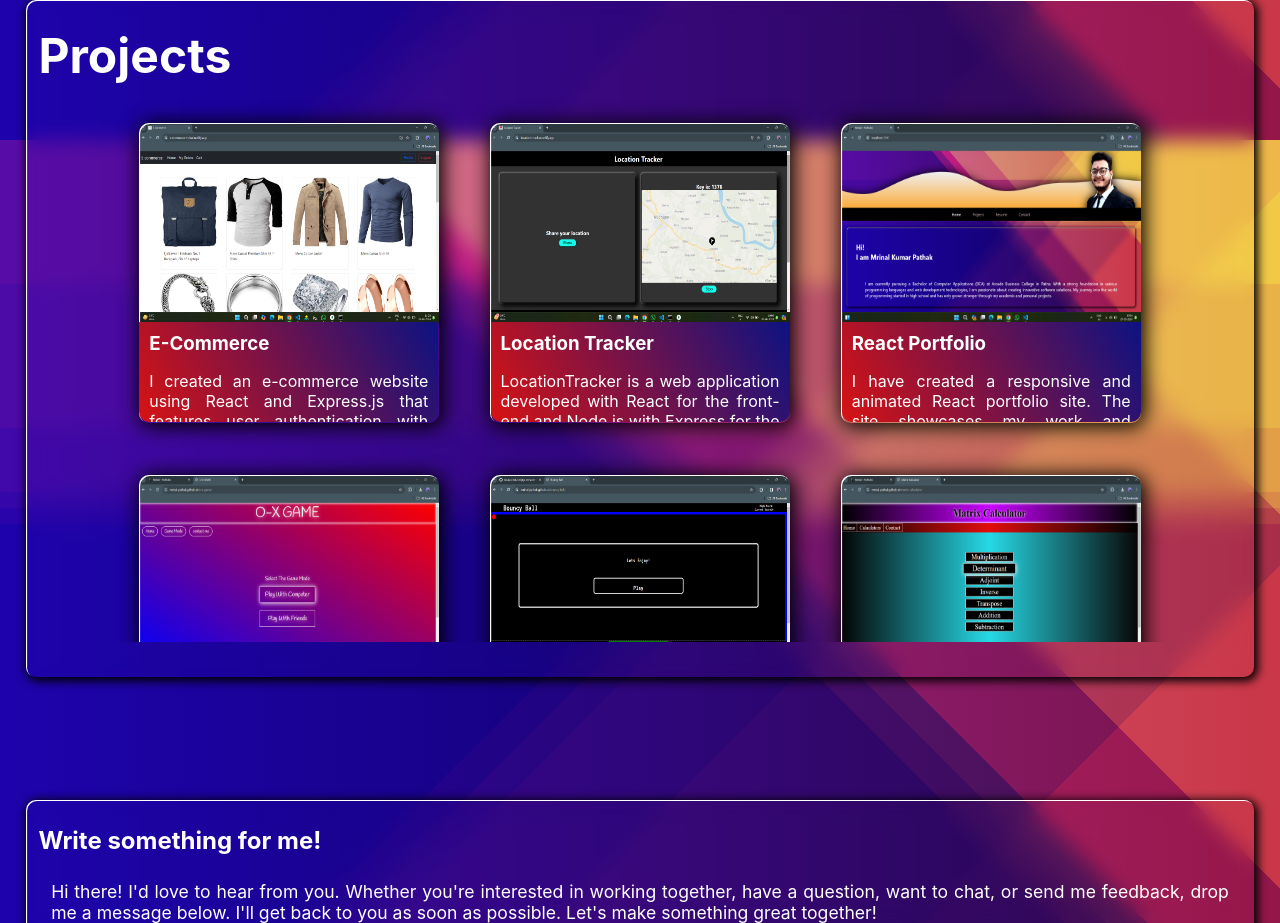
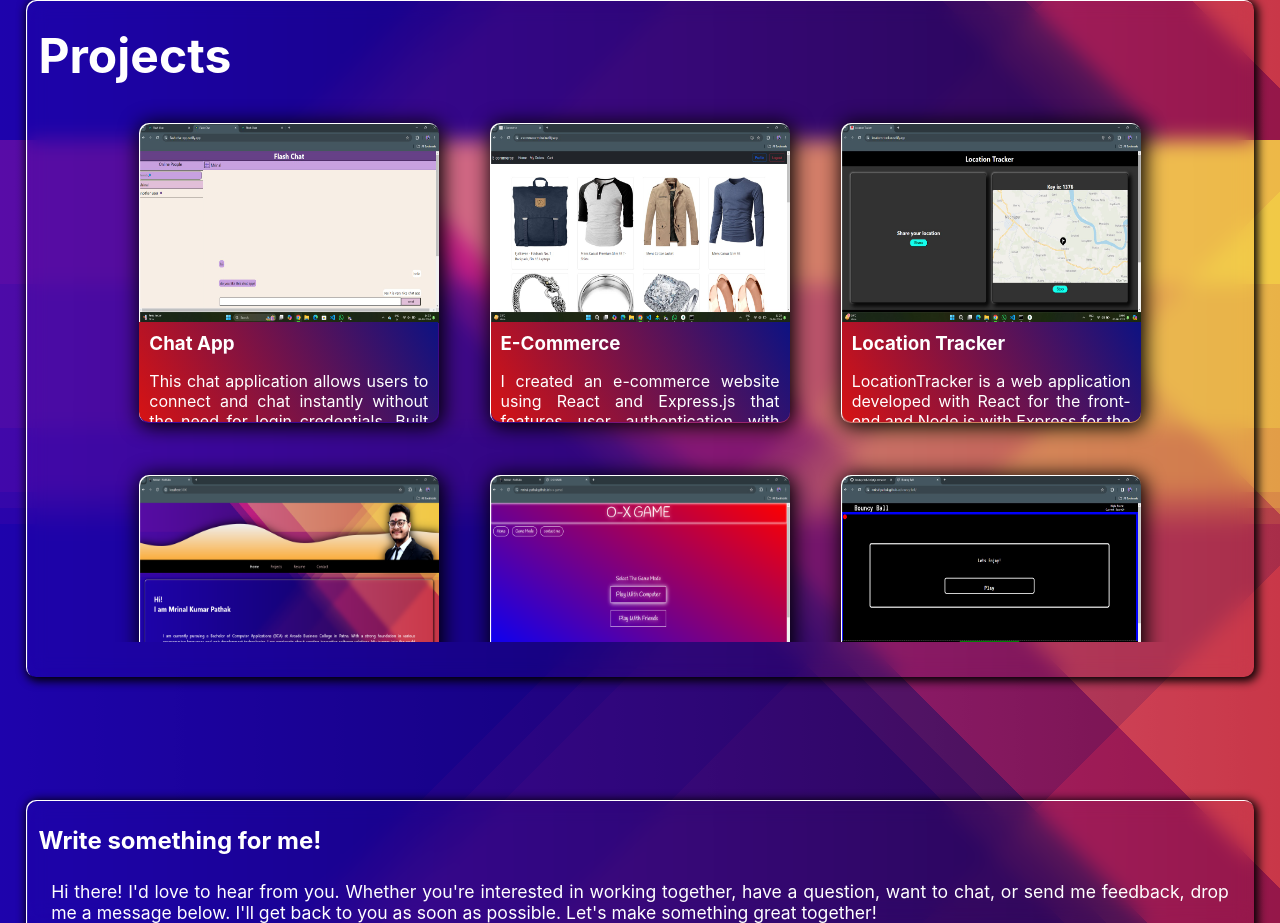
Before and after one commit to Mrinal-Pathak/React-Portfolio, a React (Create React App) app: page / in a window 1280 px wide. Shown: the part 1460-2383 px from the top of the page. Built offline with nearby package versions, Linux system fonts and the light colour scheme; no server answers.

Commit message:
adding new project

```diff
--- a/src/component/Project.js
+++ b/src/component/Project.js
@@ -10,6 +10,13 @@ const images = importAllImages(require.context('../images', false, /\.(png|jpe?g
 
 
 let projectData = [
+    {
+        title: "Chat App",
+        description: "This chat application allows users to connect and chat instantly without the need for login credentials. Built using React on the frontend and WebSocket technology for real-time communication, the app facilitates seamless conversations between users who simply provide their name to start chatting. The focus is on creating a smooth and engaging user experience by enabling instant, anonymous chat connections across the platform.",
+        image: "chat-app.jpg",
+        gitUrl: "",
+        url: "https://flash-chat-app.netlify.app/"
+    },
     {
         title: "E-Commerce",
         description: "I created an e-commerce website using React and Express.js that features user authentication with login and signup, a shopping cart, and product history. The frontend, hosted on Netlify, allows users to browse products, manage their cart, and view order history, while the backend, running on my laptop and using an ngrok tunnel, handles server-side operations and API routes. This setup ensures a seamless and secure shopping experience.",
```
Also changed, not shown: src/images/chat-app.jpg (added).
